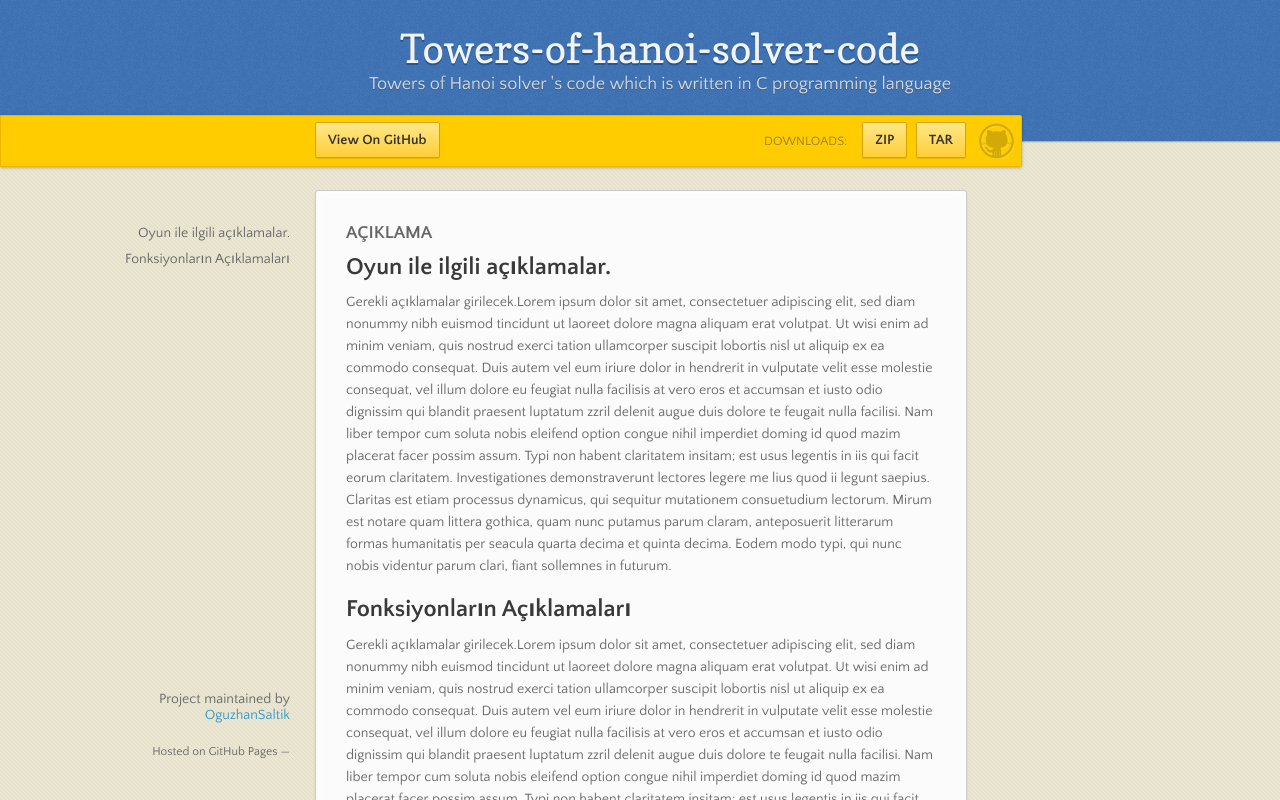
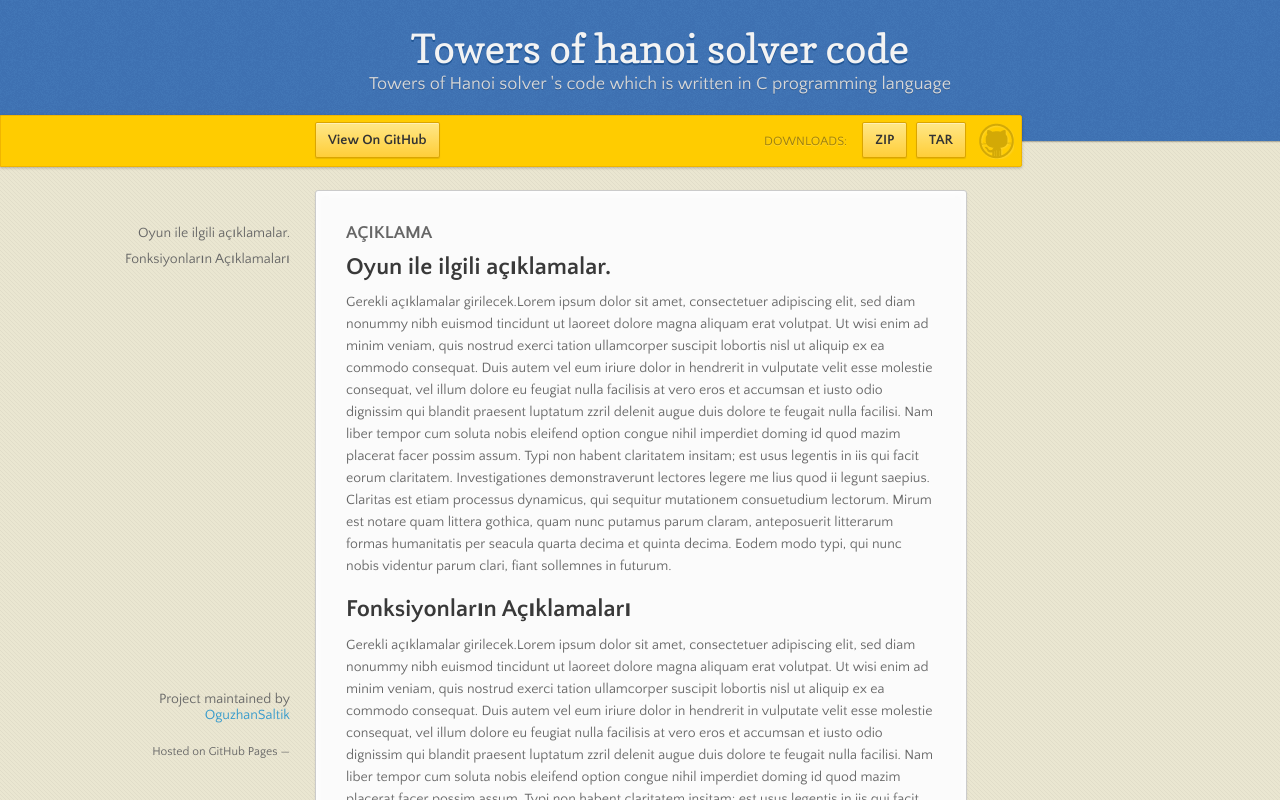
Before and after one commit to OguzhanSaltik/towers-of-hanoi-solver-code, a plain HTML site: page index.html in a window 1280 px wide. Shown: the top 800 px of the page. Drawn offline with nearby package versions, Linux system fonts and the light colour scheme.

Commit message:
Update index.html

```diff
--- a/index.html
+++ b/index.html
@@ -17,7 +17,7 @@
   <body>
 
       <header>
-        <h1>Towers-of-hanoi-solver-code</h1>
+        <h1>Towers of hanoi solver code</h1>
         <p>Towers of Hanoi solver 's code which is written in C programming language</p>
       </header>
 
```
